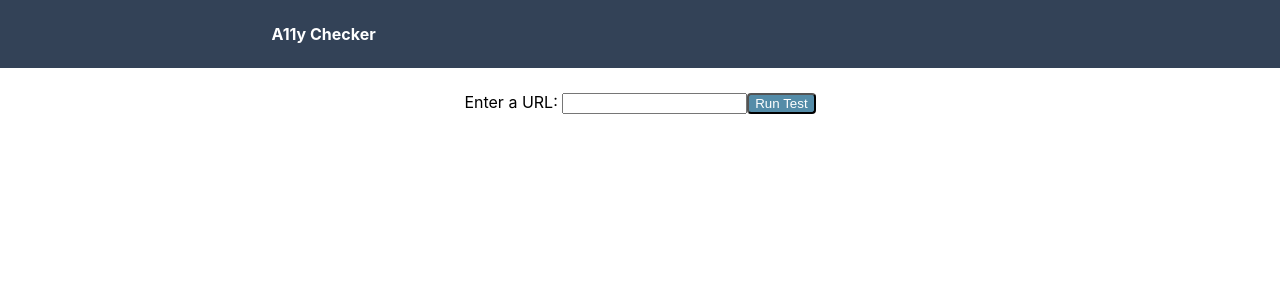
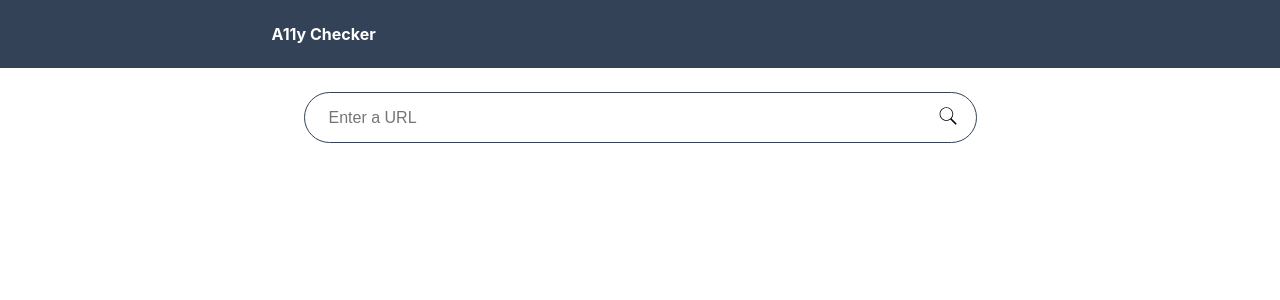
Before and after one commit to dianajohnson13/a11y-app, a React (Create React App) app in the folder client/: page / in a window 1280 px wide. Shown: the top 300 px of the page. Built offline with nearby package versions, Linux system fonts and the light colour scheme; the HTML template or start-up script is replaced by a standard one.

Commit message:
Style search bar a bit

```diff
--- a/client/src/components/MainSearch.tsx
+++ b/client/src/components/MainSearch.tsx
@@ -1,5 +1,7 @@
 import '../styles/MainSearch.css';
 import { FormEvent } from 'react';
+
+import Search from '../assets/search.svg';
 
 interface Props {
     handleSubmit: (newURL: string) => void
@@ -15,12 +17,13 @@ export default function MainSearch({
     }
 
     return (
-      <form className='search-container' onSubmit={onSubmit}>
-        <label htmlFor="urlInput">
-          {"Enter a URL: "}
-          <input id="urlInput" />
-        </label>
-        <button className='primary-btn' type="submit">Run Test</button>
+      <form onSubmit={onSubmit}>
+        <div className='search-container'>
+          <input id="urlInput" aria-label="Enter a URL" placeholder="Enter a URL" />
+          <button type="submit">
+            <img src={Search}/>
+          </button>
+        </div>
       </form>
     )
 }
--- a/client/src/styles/MainSearch.css
+++ b/client/src/styles/MainSearch.css
@@ -1,4 +1,35 @@
-.search-container {
-    width: fit-content;
+form {
+    width: 100%;
     margin: auto;
 }
+
+.search-container {
+    margin: 0 2rem;
+    padding: .75rem;
+    border: 1px solid var(--primary-color);
+    border-radius: 2rem;
+    display: flex;
+    justify-content: space-between;
+    align-items: center;
+}
+
+.search-container:focus-within {
+    border: 1px solid var(--tertiary-color);
+}
+
+.search-container input {
+    border: none;
+    outline: none;
+    font-size: 16px;
+    width: 100%;
+    padding: 0 .75rem;
+}
+
+.search-container button {
+    border: none;
+    background: none;
+}
+
+.search-container button img {
+    height: 20px;
+}
```
Also changed, not shown: client/src/assets/search.svg (added).
